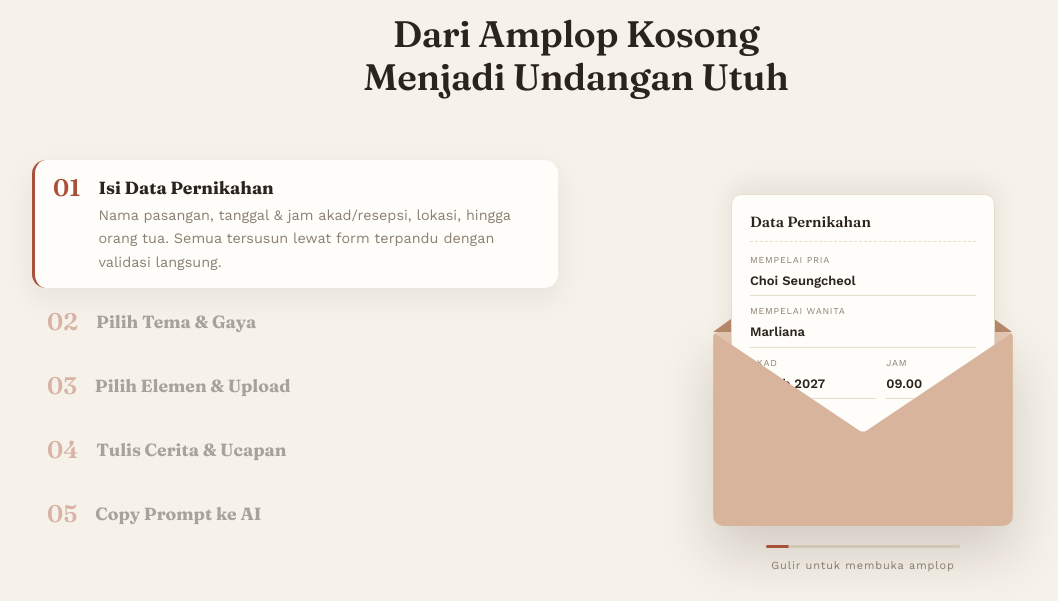
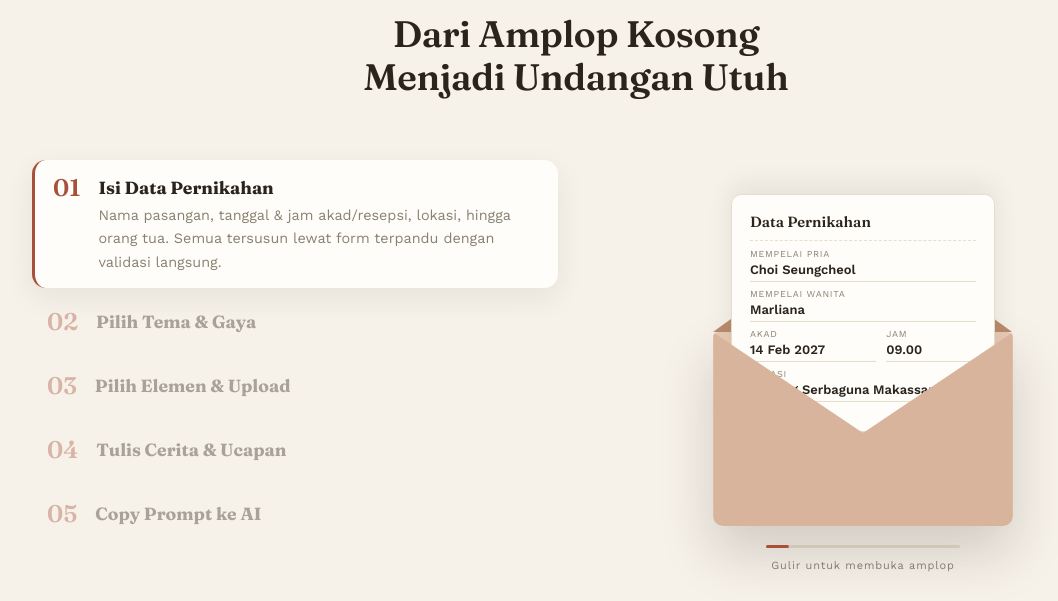
Before and after one commit to LilyMarliana/generator-web-undangan, a PHP site: page / in a window 1280 px wide. Shown: the part 1028-1629 px from the top of the page, without its empty margins (64-1122 px from the left). Run offline with PHP 8.4, Linux system fonts and the light colour scheme.

Commit message:
fix: rapatkan jarak isi kartu amplop agar kolom Lokasi tidak meluap keluar kartu

```diff
--- a/assets/style.css
+++ b/assets/style.css
@@ -440,3 +440,9 @@ button { font: inherit; cursor: pointer; }
 @media (min-width: 961px) and (max-height: 570px) {
     .stage { zoom: .5; }
 }
+
+.env-card { overflow: hidden; }
+.env-card .p-title { margin-bottom: 8px; padding-bottom: 6px; }
+.env-card .field { margin-bottom: 6px; }
+.env-card .field label { line-height: 1.2; }
+.env-card .field b { line-height: 1.35; padding: 3px 0; }
```
